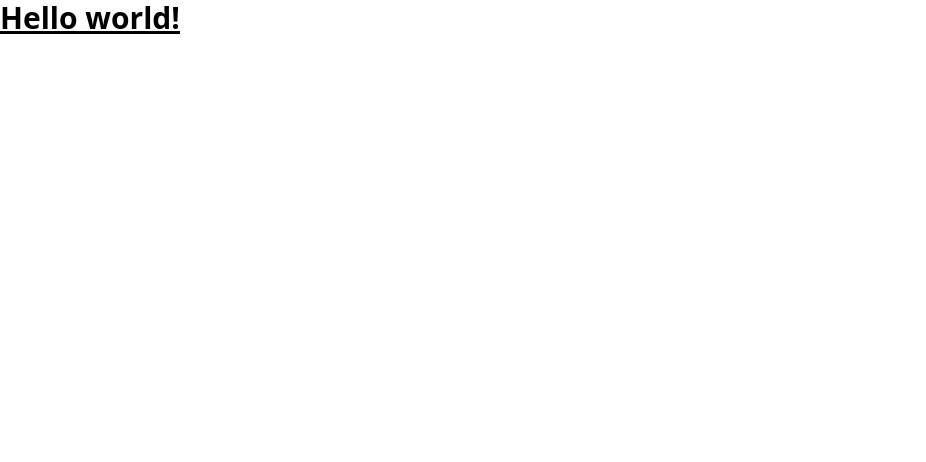
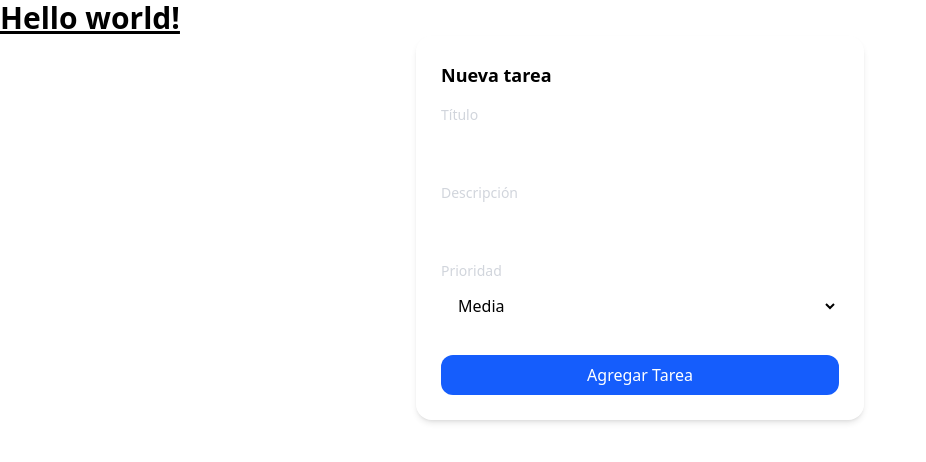
Before and after one commit to esteban-abanto-2709/FocusTask, a React (Vite) app: page / in a window 1280 px wide. Shown: the top 462 px of the page, without its empty margins (0-926 px from the left). Built offline with nearby package versions, Linux system fonts and the light colour scheme.

Commit message:
feature(task): add TaskForm component for task creation and manage tasks state in App component

```diff
--- a/src/App.tsx
+++ b/src/App.tsx
@@ -1,5 +1,17 @@
+import { useState } from "react";
+
+import type Task from "./types/Task";
+
+import TaskForm from "./components/TaskForm";
 
 export default function App() {
+
+  const [tasks, setTasks] = useState<Task[]>([]);
+
+  function handleAdd(task: Task) {
+    setTasks([...tasks, task]);
+    console.log(tasks);
+  }
 
   return (
     <>
@@ -7,6 +19,7 @@ export default function App() {
         <h1 className="text-3xl font-bold underline">
           Hello world!
         </h1>
+        <TaskForm onAdd={handleAdd} />
       </div>
     </>
   )
--- /dev/null
+++ b/src/components/TaskForm.tsx
@@ -0,0 +1,69 @@
+import { useState } from "react";
+import type Task from "../types/Task";
+
+interface TaskFormProps {
+  onAdd: (task: Task) => void;
+}
+
+export default function TaskForm({ onAdd }: TaskFormProps) {
+
+  const [title, setTitle] = useState("");
+  const [description, setDescription] = useState("");
+  const [priority, setPriority] = useState("media");
+
+  function onClickAddTask() {
+    const currentTask: Task = {
+      title,
+      description,
+      priority,
+      createdAt: Date.now(),
+      status: "pendiente"
+    }
+
+    onAdd(currentTask);
+
+    setTitle("");
+    setDescription("");
+    setPriority("media");
+  }
+
+  return (
+    <div className="w-full max-w-md mx-auto bg-white/5 backdrop-blur-sm p-6 rounded-2xl shadow-md border border-white/10">
+      <h2 className="text-lg font-semibold mb-4 text-black">Nueva tarea</h2>
+
+      <div className="flex flex-col gap-3">
+        <div>
+          <label className="block text-sm text-gray-300 mb-1">Título</label>
+          <input type="text" value={title} onChange={(e) => { setTitle(e.currentTarget.value) }}
+            className="w-full px-3 py-2 rounded-lg bg-white/10 border border-white/20 text-black focus:outline-none focus:ring-2 focus:ring-blue-500"
+          />
+        </div>
+
+        <div>
+          <label className="block text-sm text-gray-300 mb-1">Descripción</label>
+          <input
+            type="text" value={description} onChange={(e) => { setDescription(e.currentTarget.value) }}
+            className="w-full px-3 py-2 rounded-lg bg-white/10 border border-white/20 text-black focus:outline-none focus:ring-2 focus:ring-blue-500"
+          />
+        </div>
+
+        <div>
+          <label className="block text-sm text-gray-300 mb-1">Prioridad</label>
+          <select value={priority} onChange={(e) => { setPriority(e.currentTarget.value) }}
+            className="w-full px-3 py-2 rounded-lg bg-white/10 border border-white/20 text-black focus:outline-none focus:ring-2 focus:ring-blue-500"
+          >
+            <option value="alta">Alta</option>
+            <option value="media">Media</option>
+            <option value="baja">Baja</option>
+          </select>
+        </div>
+
+        <button onClick={onClickAddTask}
+          className="w-full mt-4 px-4 py-2 rounded-xl bg-blue-600 hover:bg-blue-700 text-white font-medium transition-colors"
+        >
+          Agregar Tarea
+        </button>
+      </div>
+    </div>
+  );
+}
--- /dev/null
+++ b/src/types/Task.ts
@@ -0,0 +1,8 @@
+
+export default interface Task {
+    title: string;
+    description: string;
+    priority: string;
+    status: string;
+    createdAt: number;
+}
```
Also changed, not shown: src/components/TaskList.tsx (added).
